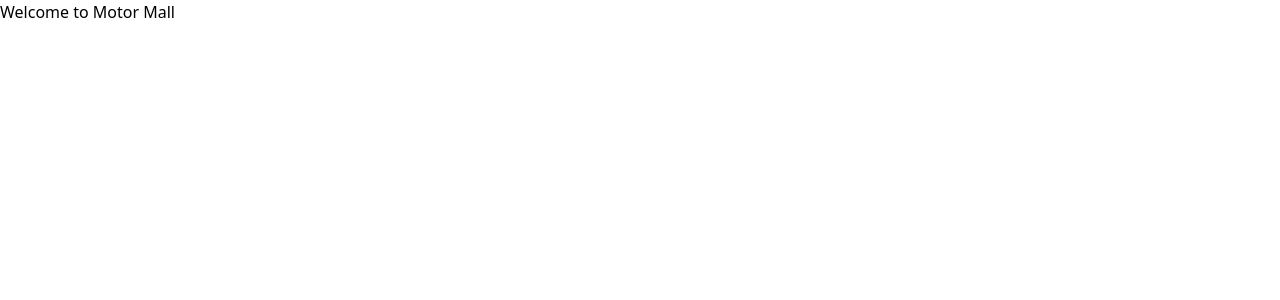
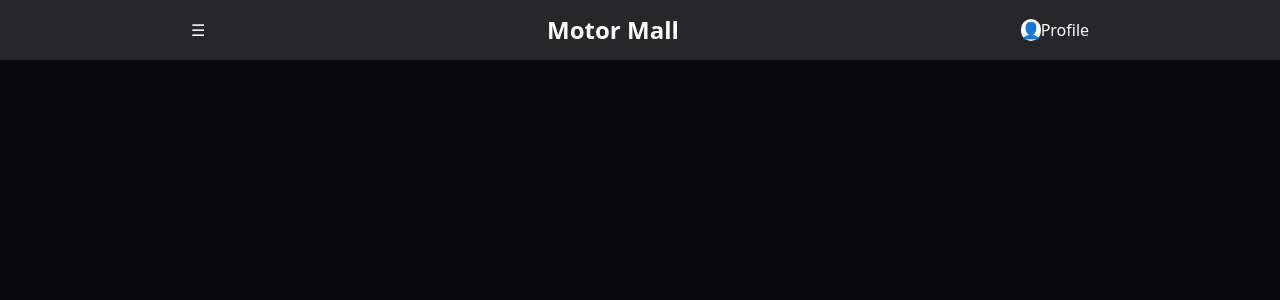
Before and after one commit to abhishekkrmahto/MotorMall, a React (Vite) app: page / in a window 1280 px wide. Shown: the top 300 px of the page. Built offline with nearby package versions, Linux system fonts and the light colour scheme.

Commit message:
added nav bar

```diff
--- a/package.json
+++ b/package.json
@@ -13,6 +13,7 @@
     "@tailwindcss/vite": "^4.1.18",
     "react": "^19.1.1",
     "react-dom": "^19.1.1",
+    "react-router-dom": "^7.13.0",
     "tailwindcss": "^4.1.18"
   },
   "devDependencies": {
--- a/src/App.jsx
+++ b/src/App.jsx
@@ -1,8 +1,13 @@
+import { BrowserRouter, Route, Routes } from "react-router-dom"
+import LandingPage from "./components/LandingPage/LandingPage"
+
 const App = () => {
   return (
-    <div>
-      <h1>Welcome to Motor Mall</h1>
-    </div>
+  <BrowserRouter>
+   <Routes>
+    <Route path="/" element={<LandingPage/>}></Route>
+   </Routes>
+   </BrowserRouter>
   )
 }
 
--- /dev/null
+++ b/src/components/LandingPage/LandingPage.jsx
@@ -0,0 +1,11 @@
+import NavBar from "../Navbar/NavBar"
+
+const LandingPage = () => {
+  return (
+    <div className="">
+      <NavBar></NavBar>
+    </div>
+  )
+}
+
+export default LandingPage
--- /dev/null
+++ b/src/components/Navbar/NavBar.jsx
@@ -0,0 +1,19 @@
+import React from 'react'
+
+const NavBar = () => {
+  return (
+    <nav className='w-screen h-[60px] bg-zinc-800 text-white flex justify-around items-center p-[20px]'>
+        <div className="leftNav cursor-pointer">
+            ☰
+        </div>
+        <div className="logo text-2xl font-bold">
+           <span className="logo-img"></span> Motor Mall
+        </div>
+        <div className="profileNav ">
+            <span className="profile-icon bg-white rounded-2xl">👤</span>Profile
+        </div>
+    </nav>
+  )
+}
+
+export default NavBar
--- a/src/index.css
+++ b/src/index.css
@@ -1 +1,5 @@
 @import "tailwindcss";
+
+body{
+    background-color: #09090B;
+}
```
Also changed, not shown: src/components/LandingPage/LandingPage.css (added), src/components/Navbar/NavBar.css (added), 1 other file (tests, documents, lock files or other folders).
